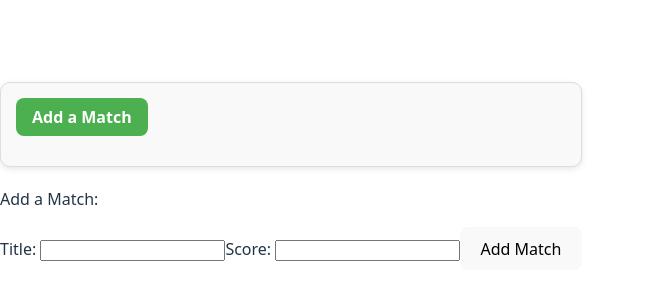
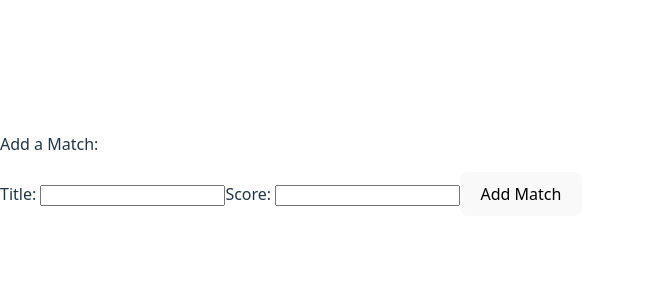
Before and after one commit to alihinnawe/Learn-Typescript-With-React, a React (Vite) app: page / in a window 1280 px wide. Shown: the part 234-534 px from the top of the page, without its empty margins (0-645 px from the left). Built offline with nearby package versions, Linux system fonts and the light colour scheme.

Commit message:
refine code so that input can be taken from the form and saved in a state

```diff
--- a/src/App.tsx
+++ b/src/App.tsx
@@ -7,8 +7,8 @@ function App() {
   return (
     <>
 
-     <Matches />
      <AddMatch />
+
     </>
   )
 }
--- a/src/components/AddMatch.tsx
+++ b/src/components/AddMatch.tsx
@@ -1,15 +1,27 @@
 import type { FormEvent } from "react";
-import { useRef } from "react";
-export default function InsetMatch () {
+import { useRef, useState } from "react";
+import MatchesList from "./MatchesList";
+import {type singleMatch } from "./Matches";
+export default function AddMatch () {
     const matchTitle = useRef<HTMLInputElement>(null);
     const matchScore = useRef<HTMLInputElement>(null);
-    function handleSubmit (event : FormEvent<HTMLFormElement>) {
+
+    const [matchesList, setMatchesList] = useState <singleMatch []>([]);
+
+    function handleAddMatch (event : FormEvent<HTMLFormElement>) {
         event.preventDefault();
+
         const enteredTitle = matchTitle.current!.value;
         const enteredScore = matchScore.current!.value;
+        setMatchesList((previousMatches) => [...previousMatches, {id: Math.random(), title: enteredTitle, score: enteredScore}])
+
+    }
+    function handleDeleteMatch(id: number) {
+        setMatchesList((prev) => prev.filter((match) => match.id !== id));
     }
     return (
-        <form action="" onSubmit={handleSubmit}>
+        <>
+        <form action="" onSubmit={handleAddMatch}>
             <p>Add a Match:</p>
             <label htmlFor="titel">Title: </label>
             <input type="text" id="title" ref={matchTitle}/>
@@ -18,5 +30,7 @@ export default function InsetMatch () {
             <input type="text" id="score" ref={matchScore}/>
             <button>Add Match</button>
         </form>
+        <MatchesList matchesl={matchesList} onDeleteMatch={handleDeleteMatch}/>
+        </>
     )
 }
```
